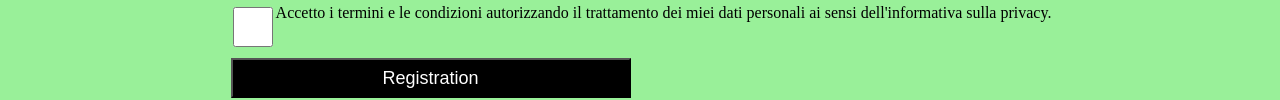
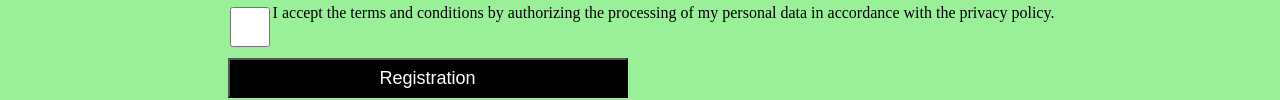
Before and after one commit to HafsaBaboo/TrekSec, a website: page public/registrazione.html in a window 1280 px wide. Shown: the part 443-543 px from the top of the page. Drawn offline with Linux system fonts and the light colour scheme.

Commit message:
Update registrazione.html

```diff
--- a/public/registrazione.html
+++ b/public/registrazione.html
@@ -47,7 +47,7 @@
 				<input type="checkbox" id="cb" class="check" required>
 
 
-				<label>Accetto i termini e le condizioni autorizzando il trattamento dei miei dati personali ai sensi dell'informativa sulla privacy.</label>
+				<label>I accept the terms and conditions by authorizing the processing of my personal data in accordance with the privacy policy.</label>
 				</div>
 
 				<input type="submit" value="Registration" class="reg" style="background-color: black; color:  white">
```
